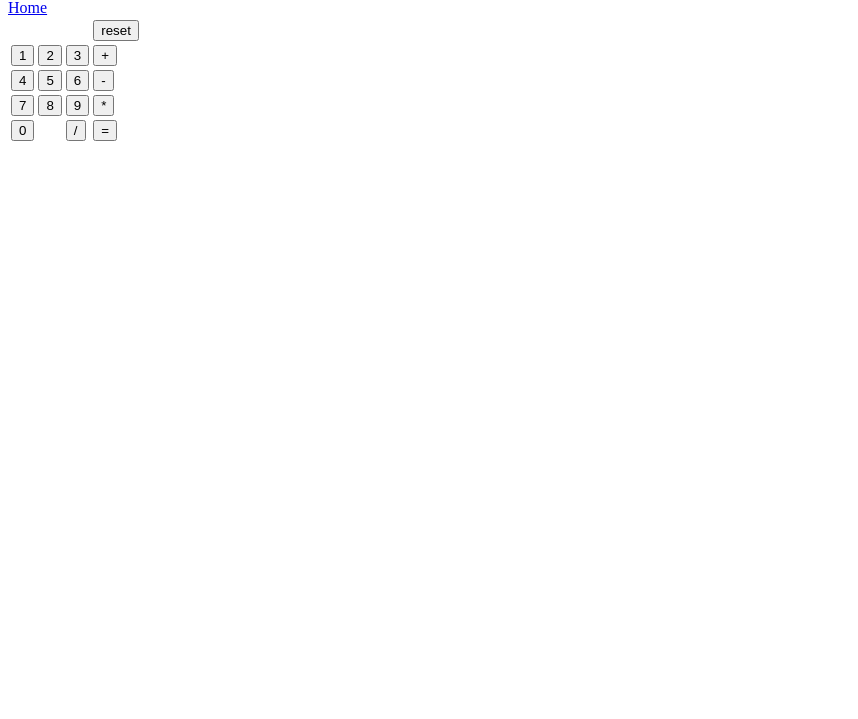
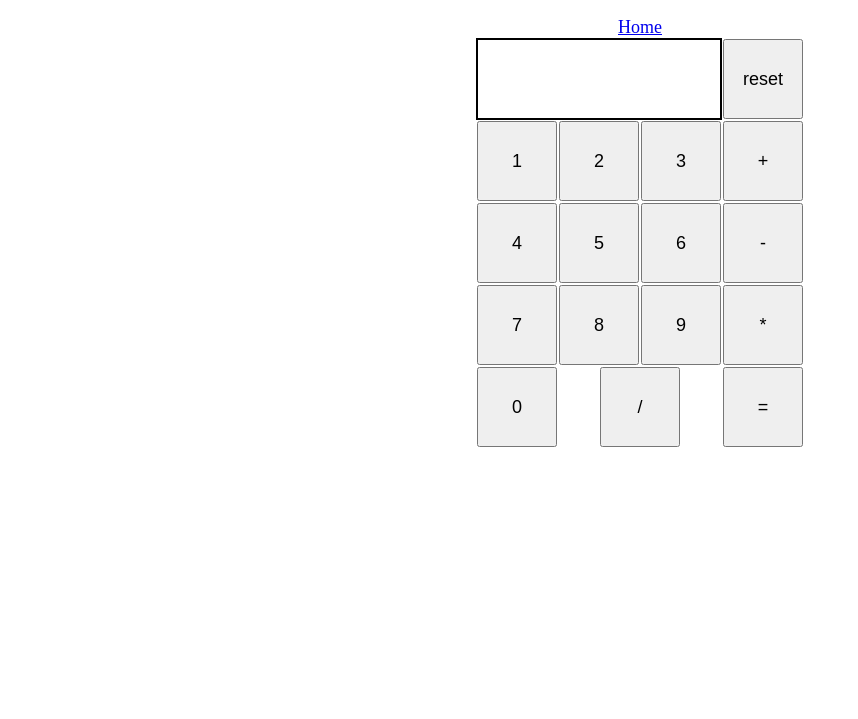
Before and after one commit to ari-landry7/ari-landry7.github.io, a website: page public/calculator.html in a window 1280 px wide. Shown: the part 81-800 px from the top of the page, without its empty margins (0-858 px from the left). Drawn offline with Linux system fonts and the light colour scheme.

Commit message:
moved dice-roller into public folder, styled calculator, and added image of calculator to index.html

```diff
--- /dev/null
+++ b/public/calculator-style.css
@@ -0,0 +1,41 @@
+@media only screen and (min-width: 729px) {
+    body {
+        display: flex;
+        flex-direction: column;
+        align-items: center;
+        font-size: large;
+    }
+
+    #calculator {
+        display: flex;
+        align-content:space-between;
+    }
+
+    #result {
+        align-content: center;
+        border: 2px solid black;
+        width: 240px;
+    }
+
+    tr {
+        display: flex;
+        align-content: space-between;
+        justify-content: space-between;
+    }
+
+    td {
+        width: 80px;
+        font-size: large;
+    }
+
+    input {
+        width: 80px;
+        height: 80px;
+        padding: 5px;
+        font-size: large;
+    }
+}
+
+@media (min-width: 320px) and (max-width: 728px) {
+
+}
--- a/public/calculator.html
+++ b/public/calculator.html
@@ -4,6 +4,7 @@
     <meta charset="UTF-8">
     <meta name="viewport" content="width=device-width, initial-scale=1.0">
     <title>Calculator</title>
+    <link rel="stylesheet" href="calculator-style.css">
 </head>
 <body>
     <h1>Calculator</h1>
@@ -11,30 +12,30 @@
     <table id="calculator">
         <tr>
             <td colspan="3" id="result"></td>
-            <td><input type="button" value="reset" onclick="reset()"></input></td>
+            <td><input type="button" class="button" value="reset" onclick="reset()"></input></td>
+        </tr>
+        <tr style="display: flex">
+            <td><input type="button" class="button" value="1" onclick="display('1')"> </td>
+            <td><input type="button" class="button" value="2" onclick="display('2')"> </td>
+            <td><input type="button" class="button" value="3" onclick="display('3')"> </td>
+            <td><input type="button" class="button" value="+" onclick="display('+')"> </td>
         </tr>
         <tr>
-            <td><input type="button" value="1" onclick="display('1')"> </td>
-            <td><input type="button" value="2" onclick="display('2')"> </td>
-            <td><input type="button" value="3" onclick="display('3')"> </td>
-            <td><input type="button" value="+" onclick="display('+')"> </td>
+            <td><input type="button" class="button" value="4" onclick="display('4')"> </td>
+            <td><input type="button" class="button" value="5" onclick="display('5')"> </td>
+            <td><input type="button" class="button" value="6" onclick="display('6')"> </td>
+            <td><input type="button" class="button" value="-" onclick="display('-')"> </td>
         </tr>
         <tr>
-            <td><input type="button" value="4" onclick="display('4')"> </td>
-            <td><input type="button" value="5" onclick="display('5')"> </td>
-            <td><input type="button" value="6" onclick="display('6')"> </td>
-            <td><input type="button" value="-" onclick="display('-')"> </td>
+            <td><input type="button" class="button" value="7" onclick="display('7')"> </td>
+            <td><input type="button" class="button" value="8" onclick="display('8')"> </td>
+            <td><input type="button" class="button" value="9" onclick="display('9')"> </td>
+            <td><input type="button" class="button" value="*" onclick="display('*')"> </td>
         </tr>
         <tr>
-            <td><input type="button" value="7" onclick="display('7')"> </td>
-            <td><input type="button" value="8" onclick="display('8')"> </td>
-            <td><input type="button" value="9" onclick="display('9')"> </td>
-            <td><input type="button" value="*" onclick="display('*')"> </td>
-        </tr>
-        <tr>
-            <td colspan="2"><input id="zero" type="button" value="0" onclick="display('0')"></td>
-            <td><input type="button" value="/" onclick="display('/')"></td>
-            <td><input type="button" value="=" onclick="solve()"></td>
+            <td colspan="2"><input id="zero" type="button" class="button" value="0" onclick="display('0')"></td>
+            <td><input type="button" class="button" value="/" onclick="display('/')"></td>
+            <td><input type="button" class="button" value="=" onclick="solve()"></td>
     </table>
 </body>
 <script>
```
Also changed, not shown: public/index.html (+4 -3 lines), public/dice-roller/dice-main.html (renamed from dice-roller/dice-main.html), public/dice-roller/dice-style.css (renamed from dice-roller/dice-style.css), public/dice-roller/dice.js (renamed from dice-roller/dice.js), public/dice-roller/images/d10.png (renamed from dice-roller/images/d10.png), public/dice-roller/images/d20.png (renamed from dice-roller/images/d20.png), public/dice-roller/images/d4.png (renamed from dice-roller/images/d4.png), public/dice-roller/images/d6.png (renamed from dice-roller/images/d6.png), public/dice-roller/images/favicon.ico (renamed from dice-roller/images/favicon.ico), public/images/calculator.png (added).
